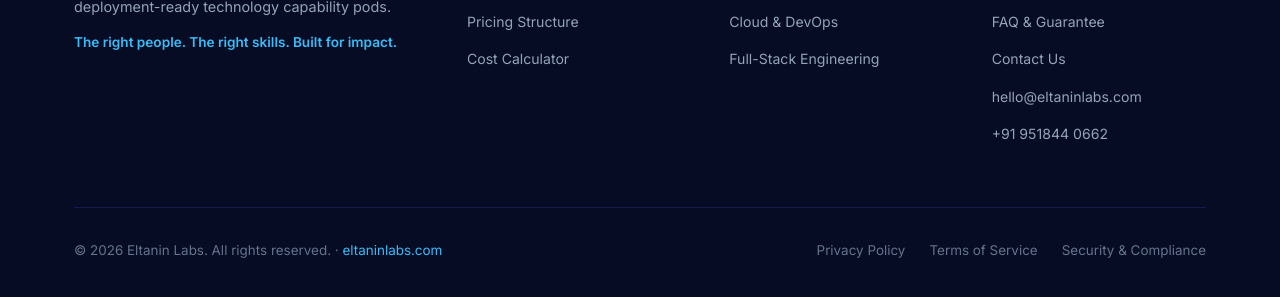
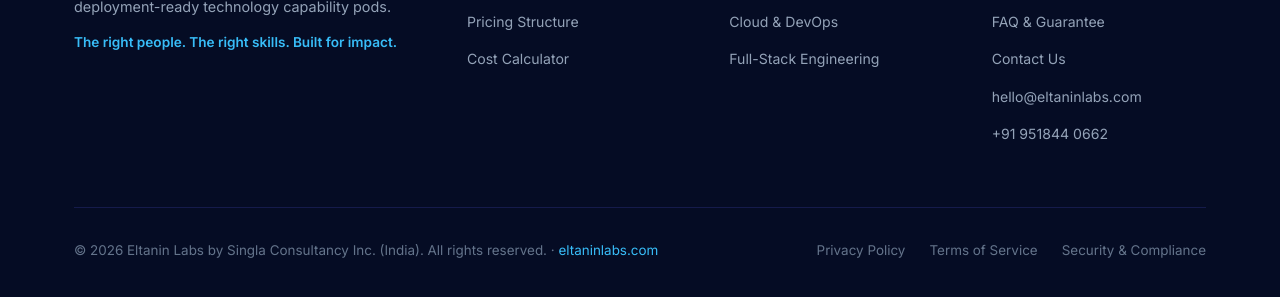
Before and after one commit to singlautsav/eltaninLabs, a website: page index.html in a window 1280 px wide. Shown: the part 7273-7570 px from the top of the page. Drawn offline with Linux system fonts and the light colour scheme.

Commit message:
added email, and singla consultancy

```diff
--- a/index.html
+++ b/index.html
@@ -632,7 +632,7 @@
       </div>
 
       <div class="footer-bottom">
-        <span>© 2026 Eltanin Labs. All rights reserved. · <span
+        <span>© 2026 Eltanin Labs by Singla Consultancy Inc. (India). All rights reserved. · <span
             style="color: var(--brand-cyan);">eltaninlabs.com</span></span>
         <div class="footer-bottom-links">
           <a href="#top">Privacy Policy</a>
```
